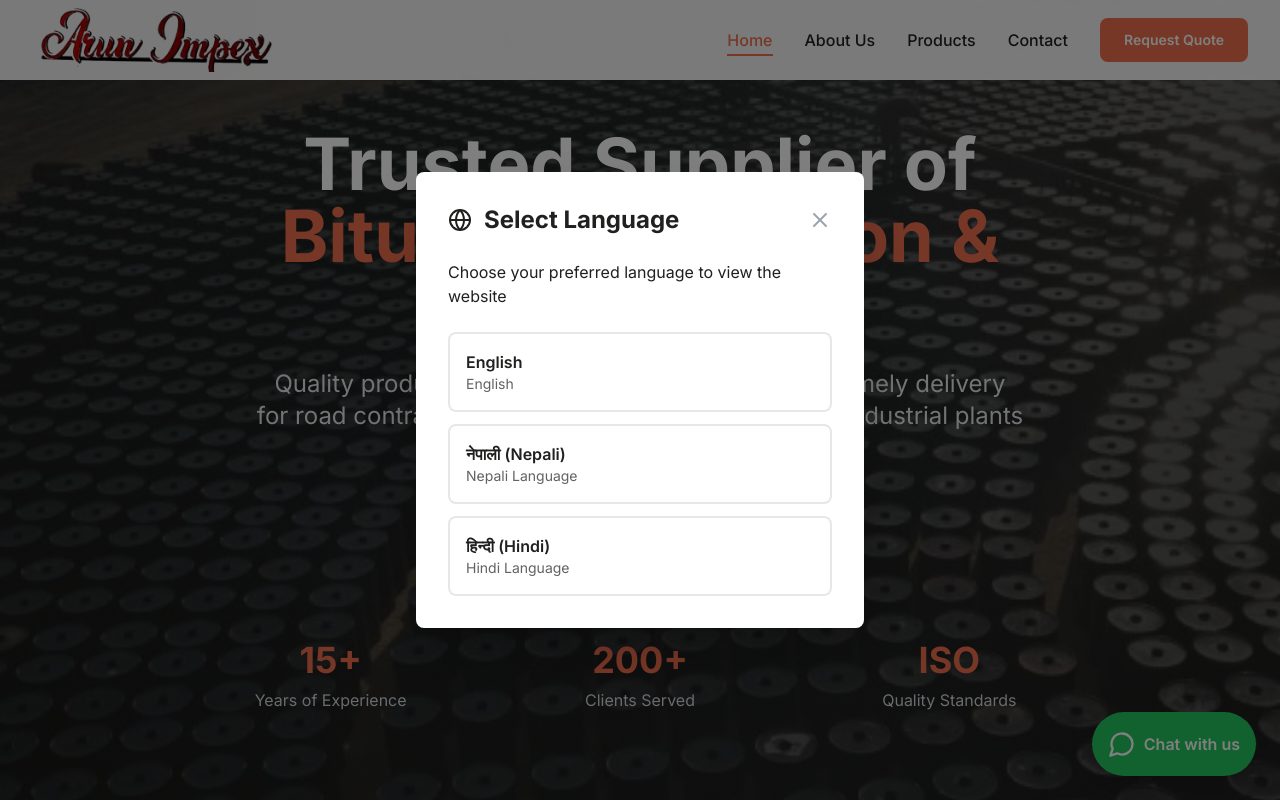
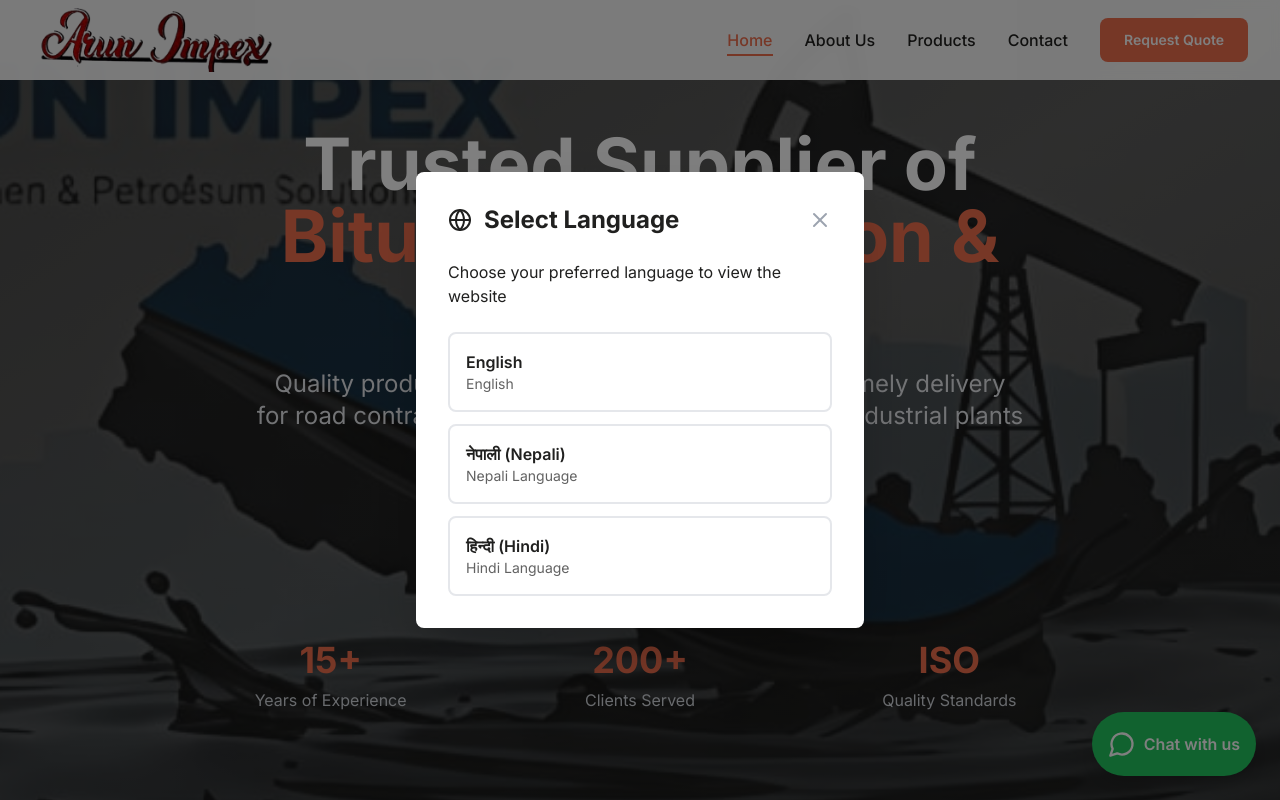
Before and after one commit to inaratech-code/Arun-Impex-Dhangadhi, a Next.js app: page / in a window 1280 px wide. Shown: the top 800 px of the page. Built offline with nearby package versions, Linux system fonts and the light colour scheme.

Commit message:
Update hero section to use Impex image

```diff
--- a/components/sections/Hero.tsx
+++ b/components/sections/Hero.tsx
@@ -11,8 +11,8 @@ export default function Hero() {
       {/* Hero Image */}
       <div className="absolute inset-0">
         <Image
-          src="/images/DRUM-PACKING.webp"
-          alt="Industrial fuel drums - Arun Impex"
+          src="/images/Impex.jpeg"
+          alt="Arun Impex - Industrial fuel and bitumen supplier"
           fill
           className="object-cover"
           priority
```
Also changed, not shown: public/images/Impex.jpeg (added).
